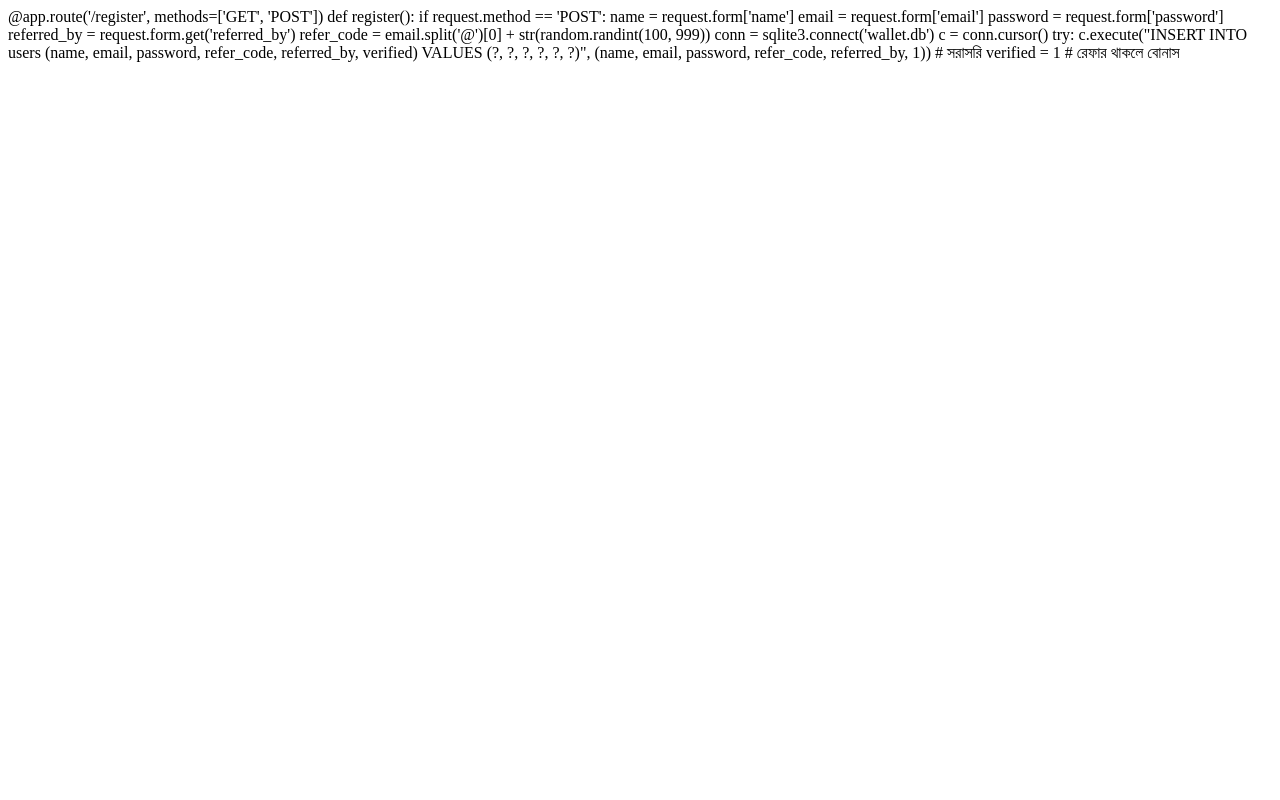
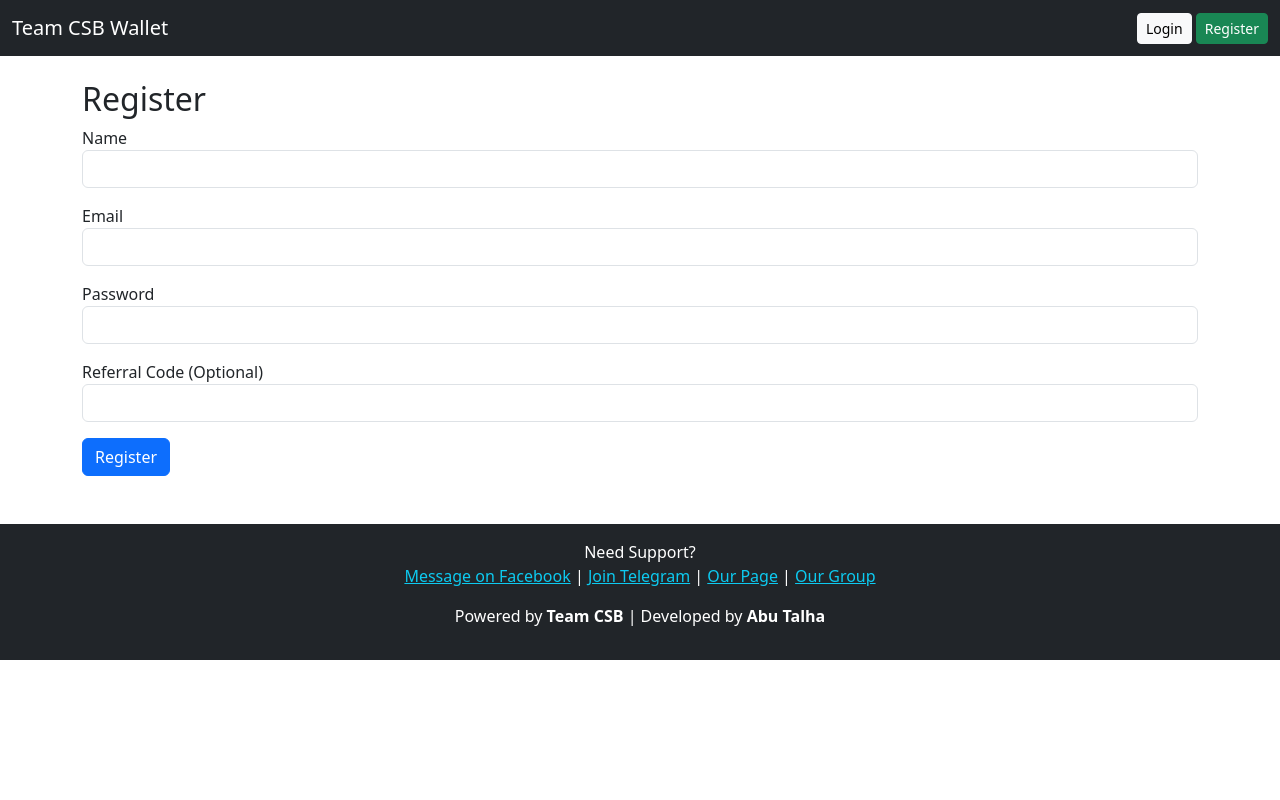
Before and after one commit to talha441/WalletoHub, a Flask app: page /register in a window 1280 px wide. Run offline with Flask 2, Linux system fonts and the light colour scheme.

Commit message:
Update register.html

```diff
--- a/templates/register.html
+++ b/templates/register.html
@@ -1,17 +1,23 @@
-
-@app.route('/register', methods=['GET', 'POST'])
-def register():
-    if request.method == 'POST':
-        name = request.form['name']
-        email = request.form['email']
-        password = request.form['password']
-        referred_by = request.form.get('referred_by')
-        refer_code = email.split('@')[0] + str(random.randint(100, 999))
-
-        conn = sqlite3.connect('wallet.db')
-        c = conn.cursor()
-        try:
-            c.execute("INSERT INTO users (name, email, password, refer_code, referred_by, verified) VALUES (?, ?, ?, ?, ?, ?)",
-                      (name, email, password, refer_code, referred_by, 1))  # সরাসরি verified = 1
-
-            # রেফার থাকলে বোনাস
+{% extends "base.html" %}
+{% block content %}
+<h2>Register</h2>
+<form method="POST">
+    <div class="mb-3">
+        <label>Name</label>
+        <input type="text" name="name" required class="form-control">
+    </div>
+    <div class="mb-3">
+        <label>Email</label>
+        <input type="email" name="email" required class="form-control">
+    </div>
+    <div class="mb-3">
+        <label>Password</label>
+        <input type="password" name="password" required class="form-control">
+    </div>
+    <div class="mb-3">
+        <label>Referral Code (Optional)</label>
+        <input type="text" name="referred_by" class="form-control">
+    </div>
+    <button type="submit" class="btn btn-primary">Register</button>
+</form>
+{% endblock %}
```
